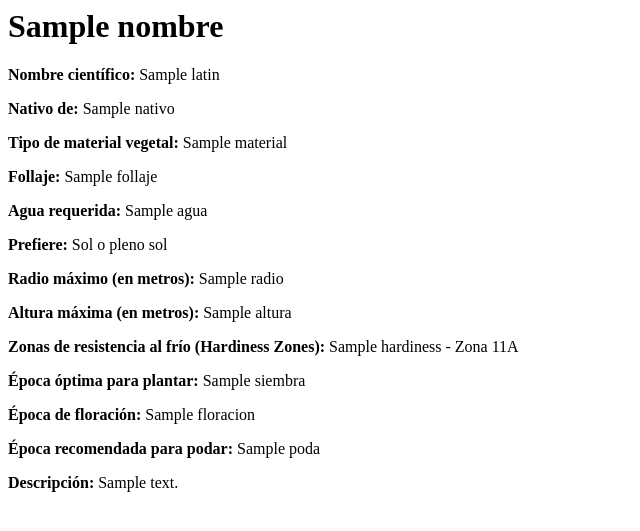
After one commit to vi-cho/PlantING-API, a Flask app: template src/templates/plant_info.html in a window 1280 px wide. The commit adds this page. Shown: the top 531 px of the page, without its empty margins (0-640 px from the left). Run offline with Flask 3, Linux system fonts and the light colour scheme; the template is opened without the code that fills it: most values are stand-ins (such as "Sample title", 1, 10 or a date in 2020); parts of the project's set-up code (start-up, migrations or seed data) failed here and were passed over.

Commit message:
Terminando funcionalidad

```diff
--- a/src/app.py
+++ b/src/app.py
@@ -135,3 +135,27 @@ def distribute():
         db_luces = pd.concat([db_luces, db_luz], ignore_index=True).drop_duplicates()
     db_primaria = pd.merge(db_tipos, db_luces, how='inner')
     return distribuir(db_primaria, nombre, int(ancho), int(largo), accion, db)
+
+@app.route('/plant_info')
+def plant_info():
+    nombre = request.args.get('nombre', None)
+    db = pd.read_csv("src/bdd/100plantas.csv")
+    db_planta = db[(db["Nombre en español"] == nombre)]
+    indices = list(db_planta.index.values)
+    ind = int(indices[0])
+    latin = db_planta["Nombre científico"][ind]
+    nativo = db_planta["Nativo de"][ind]
+    material = db_planta["Tipo de material vegetal"][ind]
+    follaje = db_planta["Caduco / Perenne"][ind]
+    luz = db_planta["Cantidad de luz"][ind]
+    agua = db_planta["Agua requerida"][ind]
+    radio = db_planta["Radio máximo (en metros)"][ind]
+    altura = db_planta["Altura máxima (en metros)"][ind]
+    hardiness = db_planta["Hardiness Zone"][ind]
+    siembra = db_planta["Para cada evento eliga la época correspondiente [Siembra]"][ind]
+    floracion = db_planta["Para cada evento eliga la época correspondiente [Floración]"][ind]
+    poda = db_planta["Para cada evento eliga la época correspondiente [Poda]"][ind]
+    descripcion = db_planta["Descripción"][ind]
+    return render_template("plant_info.html", nombre=nombre, latin=latin, nativo=nativo, material=material,
+                           follaje=follaje, luz=luz, agua=agua, radio=radio, altura=altura, poda=poda,
+                           hardiness=hardiness, siembra=siembra, floracion=floracion, descripcion=descripcion)
--- /dev/null
+++ b/src/templates/plant_info.html
@@ -0,0 +1,41 @@
+<h1>{{ nombre }}</h1>
+
+<p><b>Nombre científico: </b>{{ latin }}</p>
+
+<p><b>Nativo de: </b>{{ nativo }}</p>
+
+<p><b>Tipo de material vegetal: </b>{{ material }}</p>
+
+<p><b>Follaje: </b>{{ follaje }}</p>
+
+<p><b>Agua requerida: </b>{{ agua }}</p>
+
+{% if luz == "Poca" %}
+    <p><b>Prefiere: </b>Sombra o semisombra</p>
+{% elif luz == "Media" %}
+    <p><b>Prefiere: </b>Sol o semisombra</p>
+{% else %}
+    <p><b>Prefiere: </b>Sol o pleno sol</p>
+{% endif %}
+
+<p><b>Radio máximo (en metros): </b>{{ radio }}</p>
+
+<p><b>Altura máxima (en metros): </b>{{ altura }}</p>
+
+<p><b>Zonas de resistencia al frío (Hardiness Zones): </b>{{ hardiness }} - Zona 11A</p>
+
+<p><b>Época óptima para plantar: </b>{{ siembra }}</p>
+
+{% if floracion != "No aplica" %}
+    <p><b>Época de floración: </b>{{ floracion }}</p>
+{% else %}
+    <p><b>Época de floración: </b>No presenta floración</p>
+{% endif %}
+
+{% if poda != "No aplica" %}
+    <p><b>Época recomendada para podar: </b>{{ poda }}</p>
+{% else %}
+    <p><b>Época recomendada para podar: </b>Planta no requiere podas</p>
+{% endif %}
+
+<p><b>Descripción: </b>{{ descripcion }}</p>
```
Also changed, not shown: src/templates/distribution.html (+20 -0 lines), src/templates/little_space.html (+10 -0 lines), src/templates/requirements.html (+18 -8 lines).
